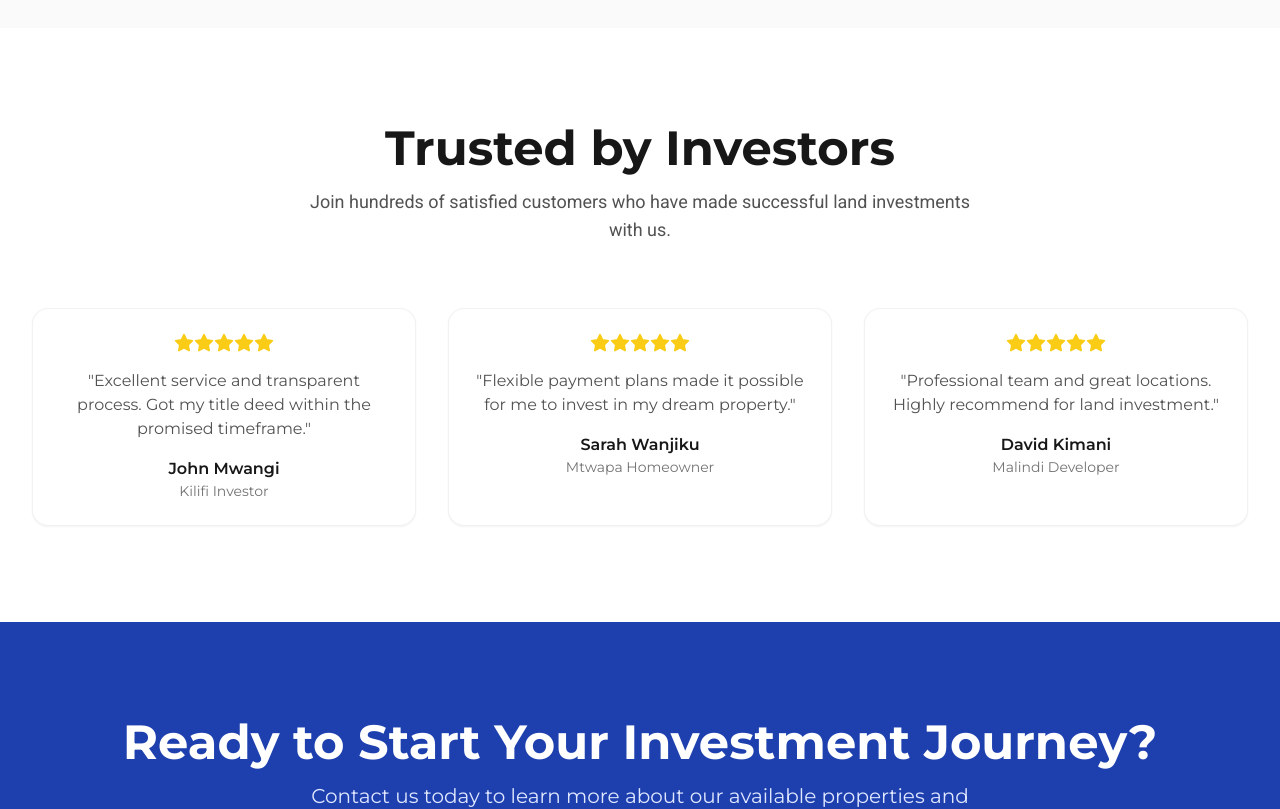
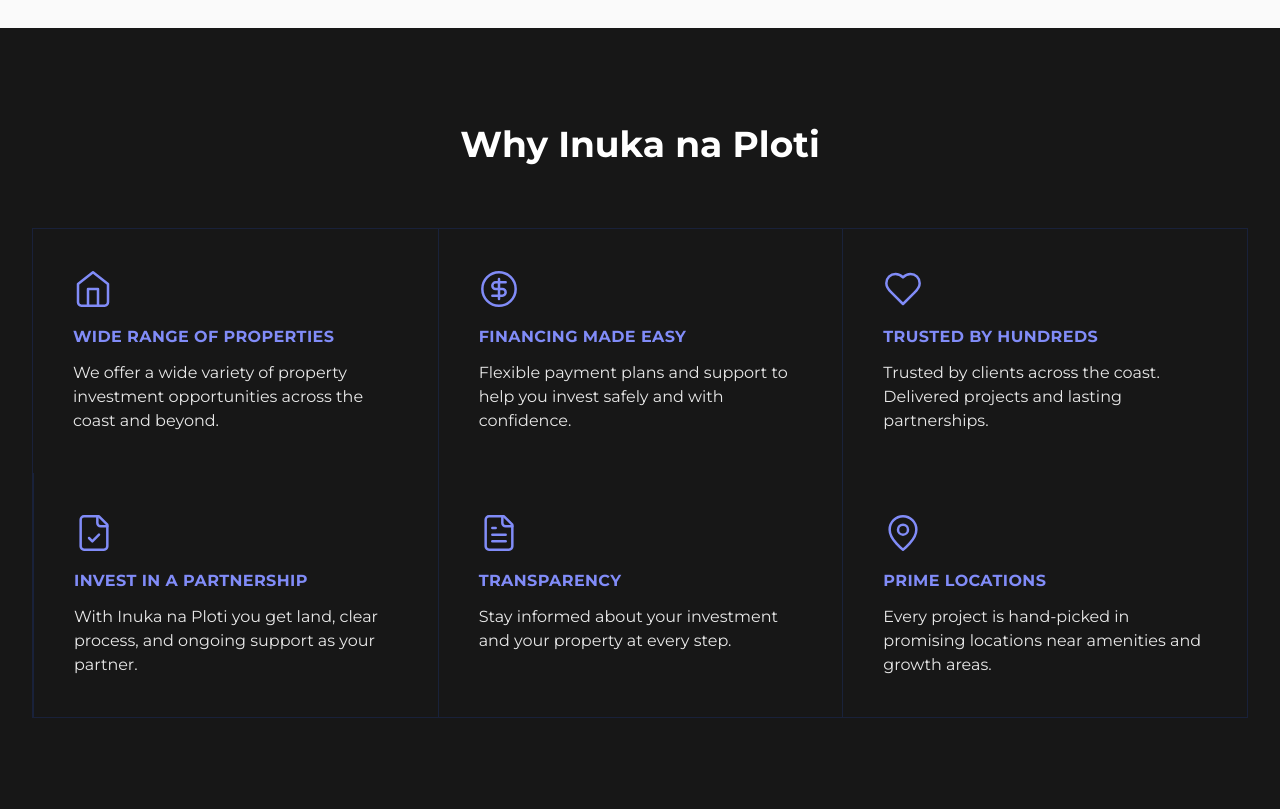
Before and after one commit to etiditalex/inukanaploti, a Next.js app: page / in a window 1280 px wide. Shown: the part 1080-1889 px from the top of the page. Built offline with nearby package versions, Linux system fonts and the light colour scheme; no server answers; the database is empty; a web font is replaced by a local one.

Commit message:
Home: Why Inuka na Ploti section with feature grid, remove Trusted by Investors testimonials
Made-with: Cursor

```diff
--- a/app/home-client.tsx
+++ b/app/home-client.tsx
@@ -3,9 +3,8 @@
 import { useState, useEffect } from 'react'
 import Image from 'next/image'
 import Link from 'next/link'
-import { ArrowRight, Star, Phone, MessageCircle } from 'lucide-react'
+import { ArrowRight, Phone, MessageCircle, Home, CircleDollarSign, Heart, FileCheck, FileText, MapPin } from 'lucide-react'
 import { Button } from '@/components/ui/Button'
-import { Card } from '@/components/ui/Card'
 import { ListingCard } from '@/components/ListingCard'
 import { Listing } from '@/types/listing'
 import { supabase } from '@/lib/supabase/client'
@@ -125,54 +124,67 @@ export function HomePageClient({ featuredListings }: { featuredListings: Listing
         </div>
       </section>
 
-      <section className="section-padding">
+      {/* Why Inuka na Ploti - feature grid */}
+      <section className="bg-neutral-900 py-16 sm:py-20 lg:py-24">
         <div className="container mx-auto px-4 sm:px-6 lg:px-8">
-          <div className="text-center mb-16">
-            <h2 className="heading-lg mb-4">Trusted by Investors</h2>
-            <p className="text-body max-w-2xl mx-auto">
-              Join hundreds of satisfied customers who have made successful land investments with us.
-            </p>
-          </div>
-
-          <div className="grid md:grid-cols-3 gap-8">
-            <Card className="text-center">
-              <div className="flex justify-center mb-4">
-                {[...Array(5)].map((_, i) => (
-                  <Star key={i} className="w-5 h-5 text-yellow-400 fill-current" />
-                ))}
-              </div>
-              <blockquote className="text-neutral-600 mb-4">
-                &quot;Excellent service and transparent process. Got my title deed within the promised timeframe.&quot;
-              </blockquote>
-              <div className="font-semibold text-neutral-900">John Mwangi</div>
-              <div className="text-sm text-neutral-500">Kilifi Investor</div>
-            </Card>
-
-            <Card className="text-center">
-              <div className="flex justify-center mb-4">
-                {[...Array(5)].map((_, i) => (
-                  <Star key={i} className="w-5 h-5 text-yellow-400 fill-current" />
-                ))}
-              </div>
-              <blockquote className="text-neutral-600 mb-4">
-                &quot;Flexible payment plans made it possible for me to invest in my dream property.&quot;
-              </blockquote>
-              <div className="font-semibold text-neutral-900">Sarah Wanjiku</div>
-              <div className="text-sm text-neutral-500">Mtwapa Homeowner</div>
-            </Card>
-
-            <Card className="text-center">
-              <div className="flex justify-center mb-4">
-                {[...Array(5)].map((_, i) => (
-                  <Star key={i} className="w-5 h-5 text-yellow-400 fill-current" />
-                ))}
-              </div>
-              <blockquote className="text-neutral-600 mb-4">
-                &quot;Professional team and great locations. Highly recommend for land investment.&quot;
-              </blockquote>
-              <div className="font-semibold text-neutral-900">David Kimani</div>
-              <div className="text-sm text-neutral-500">Malindi Developer</div>
-            </Card>
+          <h2 className="text-center text-white font-heading font-bold text-2xl sm:text-3xl lg:text-4xl mb-12 sm:mb-16">
+            Why Inuka na Ploti
+          </h2>
+          <div className="grid grid-cols-1 md:grid-cols-2 lg:grid-cols-3 gap-0 border border-primary-500/30 divide-y md:divide-y-0 md:divide-x divide-primary-500/30">
+            <div className="p-6 sm:p-8 lg:p-10">
+              <Home className="w-10 h-10 text-primary-400 mb-4" strokeWidth={1.5} />
+              <h3 className="text-primary-400 font-heading font-bold uppercase tracking-wide text-sm sm:text-base mb-3">
+                Wide range of properties
+              </h3>
+              <p className="text-white/90 text-sm sm:text-base leading-relaxed">
+                We offer a wide variety of property investment opportunities across the coast and beyond.
+              </p>
+            </div>
+            <div className="p-6 sm:p-8 lg:p-10">
+              <CircleDollarSign className="w-10 h-10 text-primary-400 mb-4" strokeWidth={1.5} />
+              <h3 className="text-primary-400 font-heading font-bold uppercase tracking-wide text-sm sm:text-base mb-3">
+                Financing made easy
+              </h3>
+              <p className="text-white/90 text-sm sm:text-base leading-relaxed">
+                Flexible payment plans and support to help you invest safely and with confidence.
+              </p>
+            </div>
+            <div className="p-6 sm:p-8 lg:p-10">
+              <Heart className="w-10 h-10 text-primary-400 mb-4" strokeWidth={1.5} />
+              <h3 className="text-primary-400 font-heading font-bold uppercase tracking-wide text-sm sm:text-base mb-3">
+                Trusted by hundreds
+              </h3>
+              <p className="text-white/90 text-sm sm:text-base leading-relaxed">
+                Trusted by clients across the coast. Delivered projects and lasting partnerships.
+              </p>
+            </div>
+            <div className="p-6 sm:p-8 lg:p-10 border-t md:border-t-0 border-primary-500/30">
+              <FileCheck className="w-10 h-10 text-primary-400 mb-4" strokeWidth={1.5} />
+              <h3 className="text-primary-400 font-heading font-bold uppercase tracking-wide text-sm sm:text-base mb-3">
+                Invest in a partnership
+              </h3>
+              <p className="text-white/90 text-sm sm:text-base leading-relaxed">
+                With Inuka na Ploti you get land, clear process, and ongoing support as your partner.
+              </p>
+            </div>
+            <div className="p-6 sm:p-8 lg:p-10 border-t md:border-t-0 md:border-l-0 border-primary-500/30">
+              <FileText className="w-10 h-10 text-primary-400 mb-4" strokeWidth={1.5} />
+              <h3 className="text-primary-400 font-heading font-bold uppercase tracking-wide text-sm sm:text-base mb-3">
+                Transparency
+              </h3>
+              <p className="text-white/90 text-sm sm:text-base leading-relaxed">
+                Stay informed about your investment and your property at every step.
+              </p>
+            </div>
+            <div className="p-6 sm:p-8 lg:p-10 border-t md:border-t-0 md:border-l-0 border-primary-500/30">
+              <MapPin className="w-10 h-10 text-primary-400 mb-4" strokeWidth={1.5} />
+              <h3 className="text-primary-400 font-heading font-bold uppercase tracking-wide text-sm sm:text-base mb-3">
+                Prime locations
+              </h3>
+              <p className="text-white/90 text-sm sm:text-base leading-relaxed">
+                Every project is hand-picked in promising locations near amenities and growth areas.
+              </p>
+            </div>
           </div>
         </div>
       </section>
```
